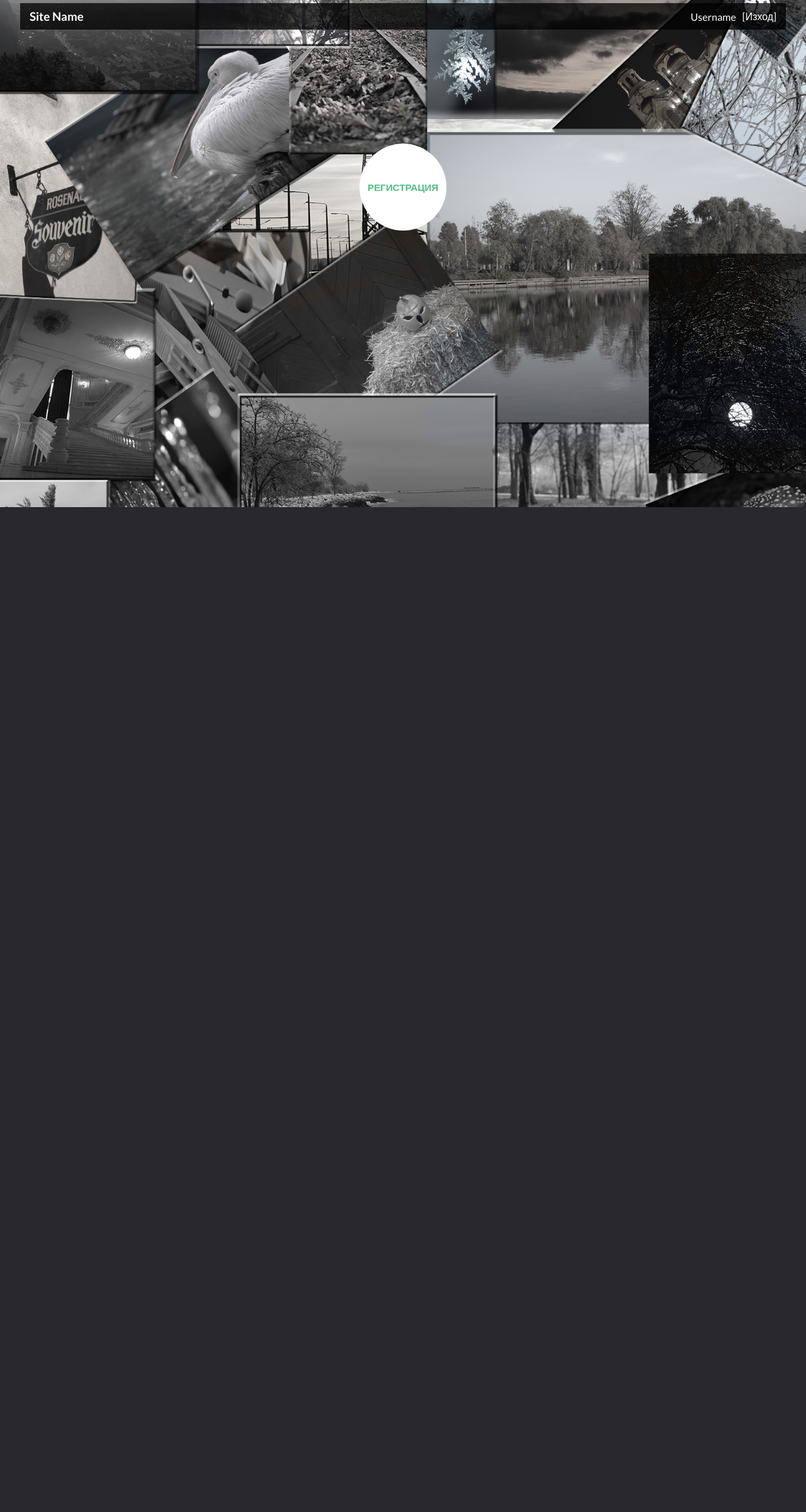
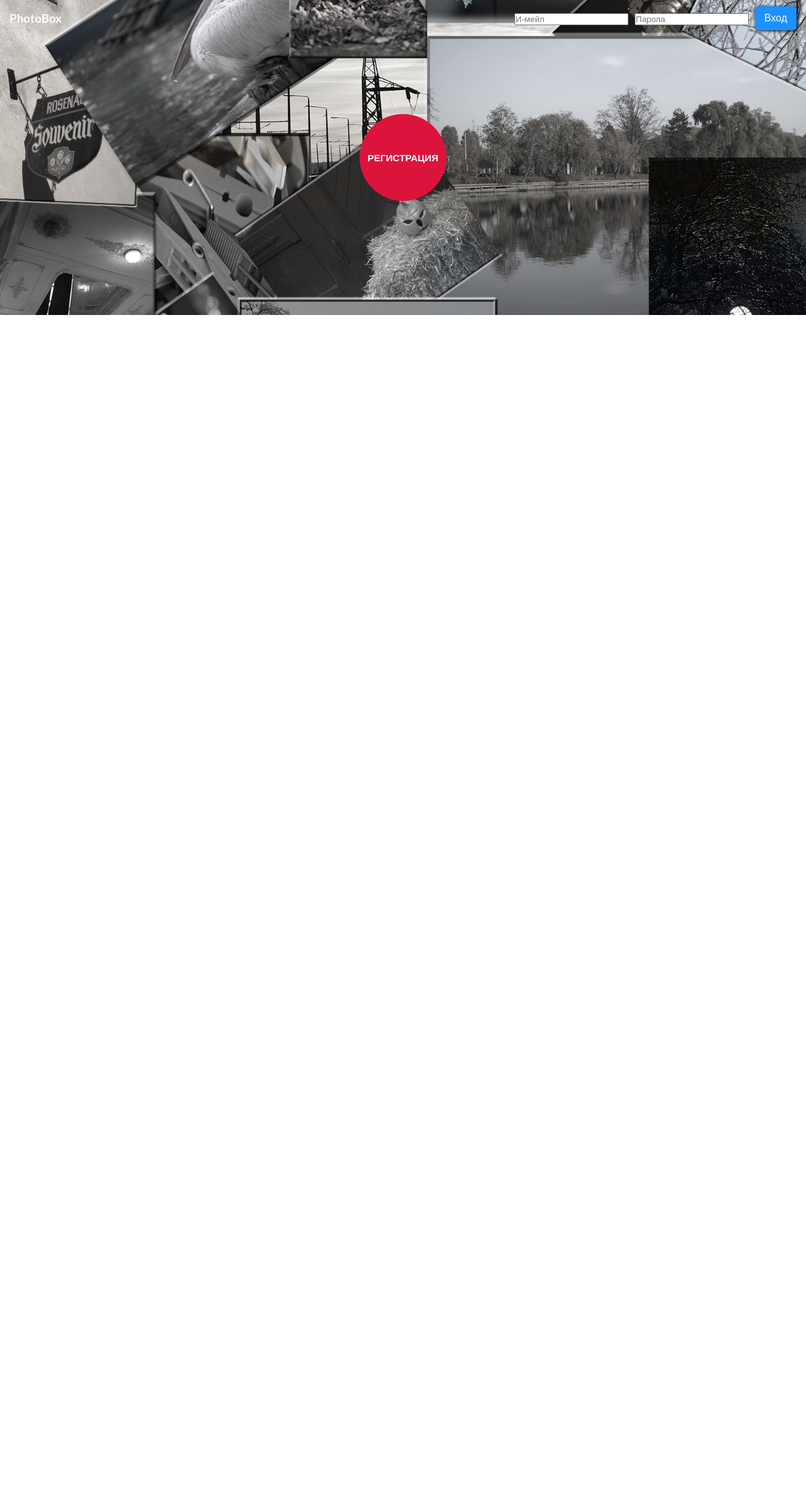
Before and after one commit to Mitko1239/PhotoProject, a PHP site: page / in a window 1280 px wide. Shown: the whole page at 63% size. Before the commit the page ends 805 px from the top, so only its background shows below. Run offline with PHP 8.4, Linux system fonts and the light colour scheme; some libraries are stand-ins or nearby versions.

Commit message:
Separation of the main page (will show to non-logged users) and changes to the registration wheel colors (not final)

```diff
--- a/css/component2.css
+++ b/css/component2.css
@@ -40,8 +40,9 @@
 	border: none;
 	border-radius: 50%;
 	background: none;
-	background-color: #fff;
-	color: #52be7f;
+	background-color: crimson;
+	/*color: #52be7f;*/
+	color: #fff;
 	text-align: center;
 	font-weight: 700;
 	font-size: 0.95em;
@@ -132,10 +133,11 @@
 	width: 14.5em;
 	height: 14.5em;
 	border-radius: 50%;
-	background: #429a67;
-	background: -webkit-radial-gradient(transparent 35%, #429a67 35%);
-	background: -moz-radial-gradient(transparent 35%, #429a67 35%);
-	background: radial-gradient(transparent 35%, #429a67 35%);
+	/*background: #429a67;*/
+    background: crimson;
+	background: -webkit-radial-gradient(transparent 35%, crimson 35%);
+	background: -moz-radial-gradient(transparent 35%, crimson 35%);
+	background: radial-gradient(transparent 35%, crimson 35%);
 	color: #fff;
 	text-align: center;
 	text-decoration: none;
@@ -162,9 +164,9 @@
 .csstransforms .cn-wrapper li a:hover,
 .csstransforms .cn-wrapper li a:active,
 .csstransforms .cn-wrapper li a:focus {
-	background: -webkit-radial-gradient(transparent 35%, #449e6a 35%);
-	background: -moz-radial-gradient(transparent 35%, #449e6a 35%);
-	background: radial-gradient(transparent 35%, #449e6a 35%);
+	background: -webkit-radial-gradient(transparent 35%, crimson 35%);
+	background: -moz-radial-gradient(transparent 35%, crimson 35%);
+	background: radial-gradient(transparent 35%, crimson 35%);
 }
 .csstransforms .cn-wrapper li a:focus {
     position: fixed; /* fix the displacement bug in webkit browsers when using tab key */
--- a/css/style.css
+++ b/css/homepage.css
@@ -13,17 +13,25 @@ html,body {
 }
 body {
     /*background: url('http://club.wpeka.com/wp-content/uploads/2014/02/collageMaker_random_gallery1.jpeg') no-repeat center;*/
-    background: url('../img/background.png') no-repeat center;
+
     /*background: #ccc;*/
     /*width: 100vw;*/
     /*height: 100vh;*/
+
+    margin: 0px auto;
+}
+
+#container1 {
+    width: 100vw;
+    height: auto;
+    background: url('../img/background.png') no-repeat center;
     background-size: cover;
-    margin: 0px auto;
 }
 #registerChoose {
     display: flex;
     padding-top: calc(50vh - 80px);
 }
+
 p {
     margin: 0;
 }
@@ -35,21 +43,38 @@ p {
     justify-content: space-around;
 }
 #container {
-    width: 95vw;
-    margin: 5px auto 0;
-    height: 100vh;
+    width: 100vw;
+    margin: 0 auto;
+    height: 300vh;
     color: #fff;
 }
-nav, #profileMenu {
+nav {
+    z-index: 101;
+    position: fixed;
+    top: 0;
+    left: 0;
     margin: 0 auto;
     padding: 10px;
-    background-color: rgba(0, 0, 0, 0.75);
+    background-color: rgba(0, 0, 0, 0);
     /*width: calc(100vw - 20px);*/
     width: 100%;
 }
-#profileMenu {
-    background-color: transparent;
-    width: 100%;
+.loginForm2, input[type="submit"] {
+    -webkit-appearance: none;
+    -moz-appearance: none;
+    appearance: none;
+    border: 0;
+    color: #fff;
+    font-size: 16px;
+    background: dodgerblue;
+    border-radius: 5px;
+    padding: 10px 15px;
+    -webkit-box-shadow: 1px 1px 5px #000;
+    -moz-box-shadow: 1px 1px 5px #000;
+    box-shadow: 1px 1px 5px #000;
+}
+.loginForm2 {
+    display: none;
 }
 h1, h3 {
     padding: 0;
--- a/index.php
+++ b/index.php
@@ -1,9 +1,8 @@
 <?php
     include "includes/main.php";
     tplHeader("Начало", 'home'); ?>
-
-
-    			<div class="circleRegistrationComponent">
+        <div id="container1">
+    			<div id="anchor-point" class="circleRegistrationComponent">
 				<!-- Start Nav Structure -->
 				<button class="cn-button" id="cn-button">Регистрация</button>
 				<div class="cn-wrapper" id="cn-wrapper">
@@ -19,6 +18,30 @@
 				</div>
 				<!-- End of Nav Structure -->
 			</div>
+        </div>
+
+        <script>
+            var targetOffset = $("#anchor-point").offset().top;
+
+            var $w = $(window).scroll(function(){
+                if ( $w.scrollTop() > targetOffset ) {
+                    $('nav').css({"background-color":"rgba(0, 0, 0, 0.75)"});
+                    $('.loginForm').css({"display":"none"});
+                    $('.loginForm2').css({"display":"block"});
+                } else {
+                    $('nav').css({"background-color":"rgba(0, 0, 0, 0)"});
+                    $('.loginForm').css({"display":"block"});
+                    $('.loginForm2').css({"display":"none"});
+                }
+            });
+
+            $('.loginForm2').click(function () {
+                $("html, body").animate({
+                    scrollTop: 0
+                }, 600);
+                return false;
+            });
+        </script>
 
 <!--        <div id="registerChoose">-->
 <!--            <div class="form">-->
--- a/templates/tpl.header.php
+++ b/templates/tpl.header.php
@@ -14,8 +14,12 @@ function tplHeader($title, $layout) {
     <head>
         <meta charset="UTF-8">
         <title><?=$title;?></title>
+        <?php if($layout == 'home') { ?>
+<link rel="stylesheet" href="css/homepage.css">
+        <?php } else { ?>
         <link rel="stylesheet" href="css/style.css">
-        <link rel="stylesheet" href="css/demo.css">
+        <?php } ?>
+<link rel="stylesheet" href="css/demo.css">
         <link rel="stylesheet" href="css/component2.css">
         <script src="js/jquery.js"></script>
         <script src="js/modernizr-2.6.2.min.js"></script>
@@ -33,18 +37,19 @@ function tplHeader($title, $layout) {
     <div id="container">
         <nav id="top">
             <ul>
-                <li><h3><a href="index.php">Site Name</a></h3></li>
+                <li><h3><a href="index.php">PhotoBox</a></h3></li>
                 <?php if($layout != 'home') { ?>
                 <li><input type="search" placeholder="Търсене..." /> <input type="submit" value="Go"> <input
                         type="button" value="Разширено търсене"></li>
                 <?php } ?>
-                <?php if($loggedIn) { ?>
+                <?php if($loggedIn && $layout != 'home') { ?>
                 <li><a href="profile.php">Username</a></li>
                 <li>[<a href="#">Изход</a>]</li>
                 <?php } else { ?>
-                <li><input type="email" placeholder="И-мейл"></li>
-                <li><input type="password" placeholder="Парола"></li>
-                <li><input type="submit" value="Вход"></li>
+                <li class="loginForm"><input type="email" placeholder="И-мейл"></li>
+                <li class="loginForm"><input type="password" placeholder="Парола"></li>
+                <li class="loginForm"><input type="submit" value="Вход"></li>
+                <li class="loginForm2"><a href="javascript:void(0);">Вход</a></li>
                 <?php } ?>
             </ul>
         </nav>
```
